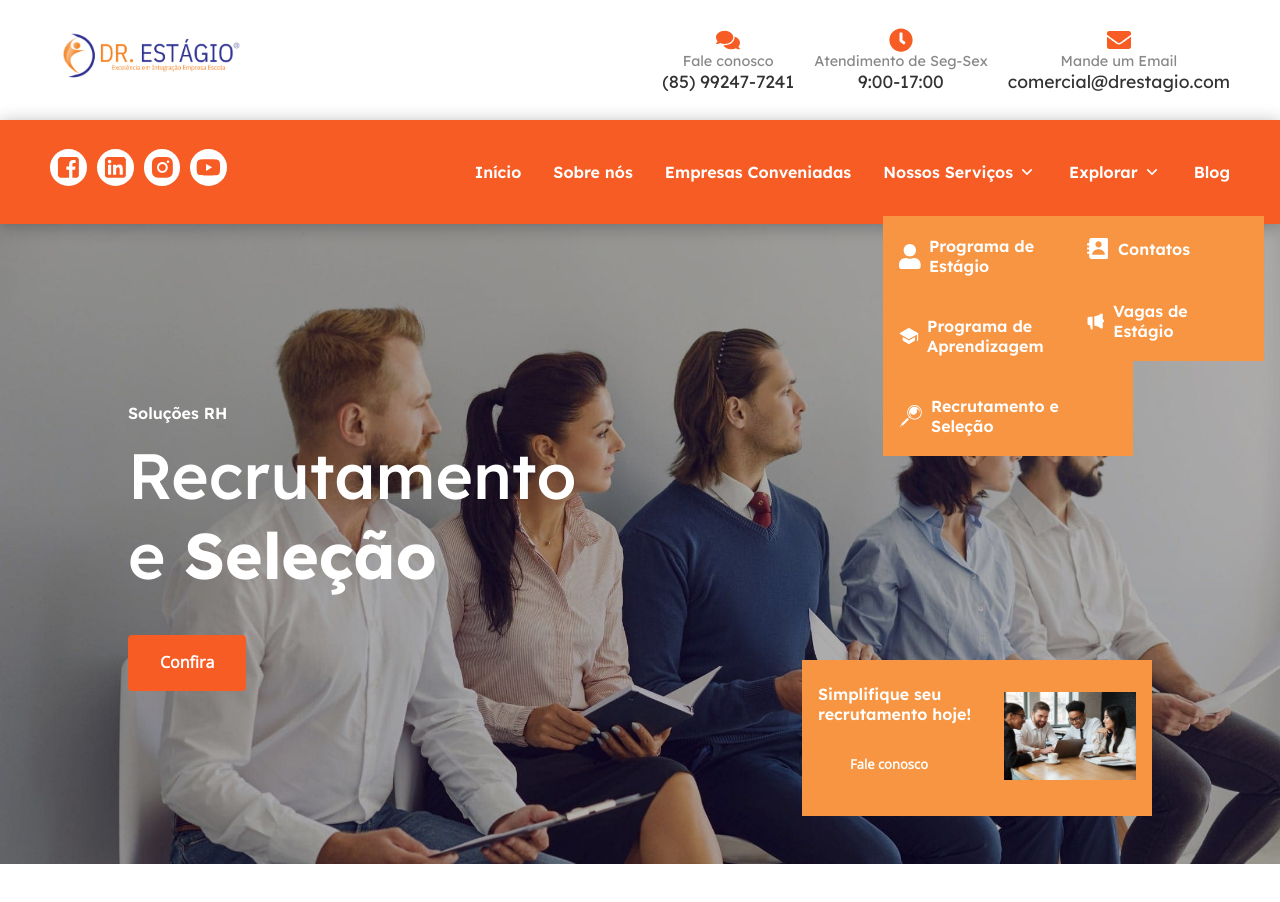
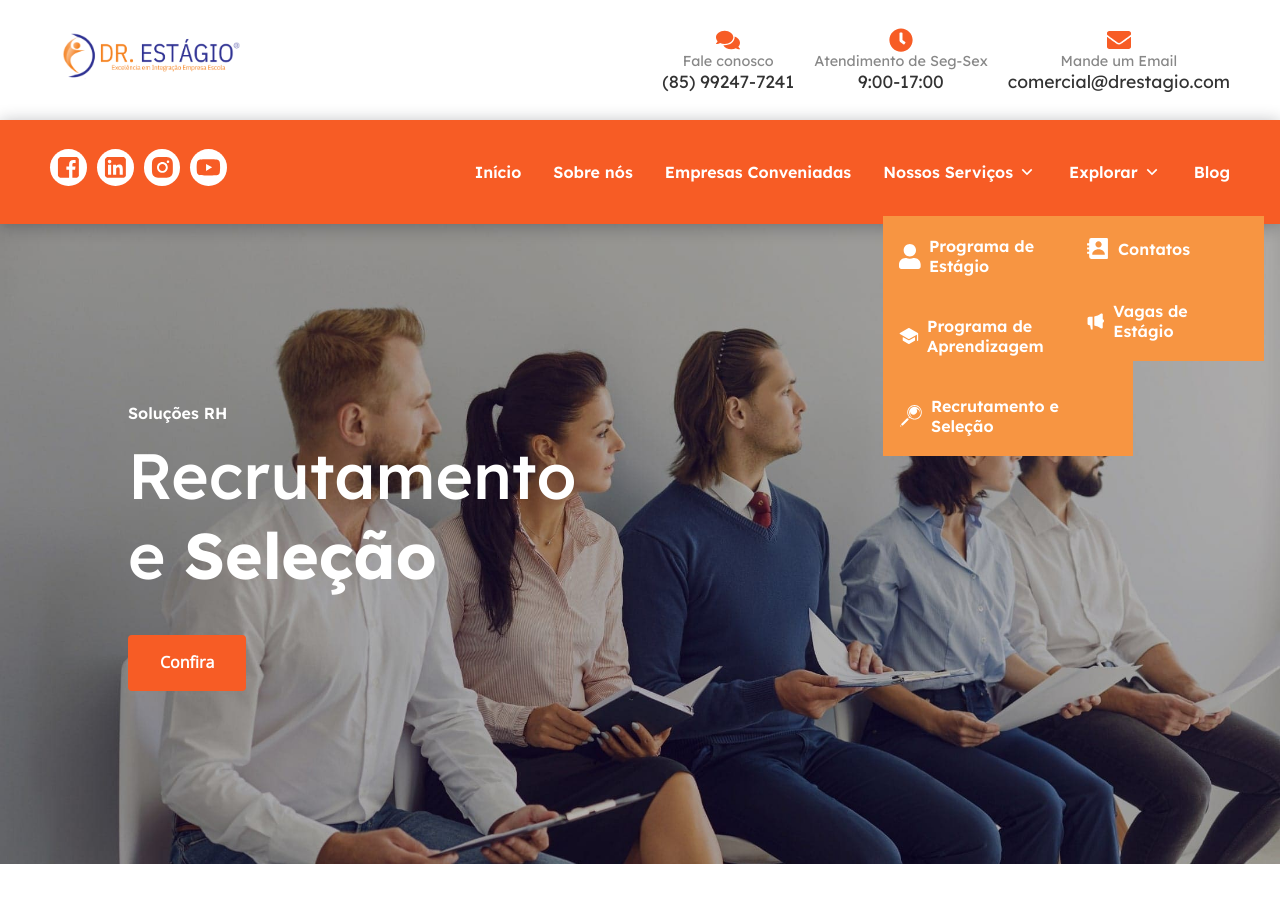
Before and after one commit to GaelBaptista/dr_estagio, a React (Vite) app: page /recrutamento-selecao in a window 1280 px wide. Shown: the top 902 px of the page. Built offline with nearby package versions, Linux system fonts and the light colour scheme.

Commit message:
recrut_quadrado_saiu

```diff
--- a/src/routes/Solucoes_RH/Recru_Sele/recru_sele.tsx
+++ b/src/routes/Solucoes_RH/Recru_Sele/recru_sele.tsx
@@ -38,7 +38,7 @@ export function Recrutamento_Selecao () {
           </a>
         </div> */}
 
-        <div className="home__info">
+        {/* <div className="home__info">
           <div>
             <span className="home__info-title">Simplifique seu recrutamento hoje!</span>
             <a href="" className="button button--flex button--link home__info-button">
@@ -50,7 +50,7 @@ export function Recrutamento_Selecao () {
             <img src={home2}alt="" className="home__info-img"  loading="lazy"
       decoding="async"/>
           </div>
-        </div>
+        </div> */}
       </div>
     </section>
 
```
